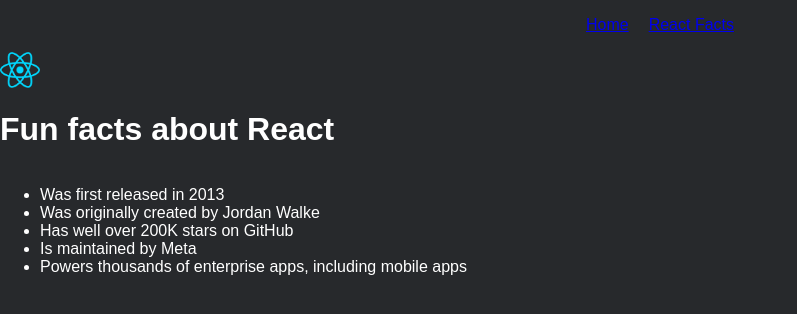
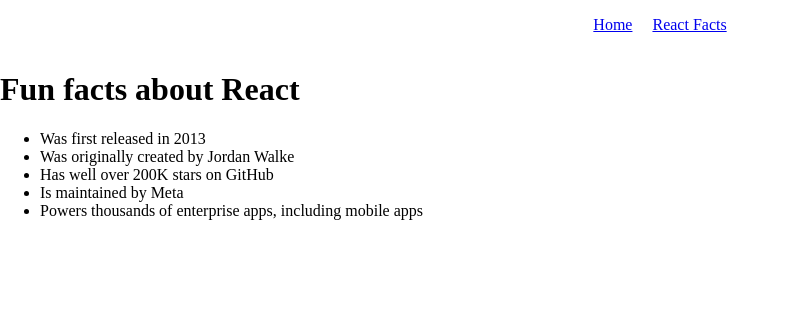
Before and after one commit to surya-441/first-react, a React (Vite) app: page /reactfacts in a window 1280 px wide. Shown: the top 314 px of the page, without its empty margins (0-797 px from the left). Built offline with nearby package versions, Linux system fonts and the light colour scheme.

Commit message:
better refactor I hope

```diff
--- /dev/null
+++ b/src/componenets/HomeMain.jsx
@@ -0,0 +1,10 @@
+function HomeMain() {
+    return (
+        <main>
+            <h1>Home</h1>
+        </main>
+
+    );
+}
+
+export default HomeMain;
--- /dev/null
+++ b/src/componenets/ReactFactsMain.jsx
@@ -0,0 +1,16 @@
+function ReactFactsMain() {
+    return (
+        <main className="react-facts-main">
+            <h1>Fun facts about React</h1>
+            <ul>
+                <li>Was first released in 2013</li>
+                <li>Was originally created by Jordan Walke</li>
+                <li>Has well over 200K stars on GitHub</li>
+                <li>Is maintained by Meta</li>
+                <li>Powers thousands of enterprise apps, including mobile apps</li>
+            </ul>
+        </main>
+    );
+}
+
+export default ReactFactsMain;
--- a/src/pages/Home.jsx
+++ b/src/pages/Home.jsx
@@ -1,11 +1,12 @@
 import React from 'react';
 import Nav from '../componenets/Nav';
+import HomeMain from '../componenets/HomeMain';
 function Home() {
     return (
-        <main>
+        <>
             <Nav />
-            <h1>Home</h1>
-        </main>
-    )
+            <HomeMain />
+        </>
+    );
 }
 export default Home;
--- a/src/pages/ReactFacts.jsx
+++ b/src/pages/ReactFacts.jsx
@@ -1,22 +1,15 @@
 import React from "react";
 import Nav from "../componenets/Nav";
+import ReactFactsMain from "../componenets/ReactFactsMain";
 import logo from '../assets/react-icon.png';
 import './ReactFacts.css';
 
 function ReactFacts() {
     return (
-        <main className="react-facts">
+        <>
             <Nav />
-            <img src={logo} width="40px" alt="React Logo" />
-            <h1>Fun facts about React</h1>
-            <ul>
-                <li>Was first released in 2013</li>
-                <li>Was originally created by Jordan Walke</li>
-                <li>Has well over 200K stars on GitHub</li>
-                <li>Is maintained by Meta</li>
-                <li>Powers thousands of enterprise apps, including mobile apps</li>
-            </ul>
-        </main>
+            <ReactFactsMain />
+        </>
     );
 }
 
```
